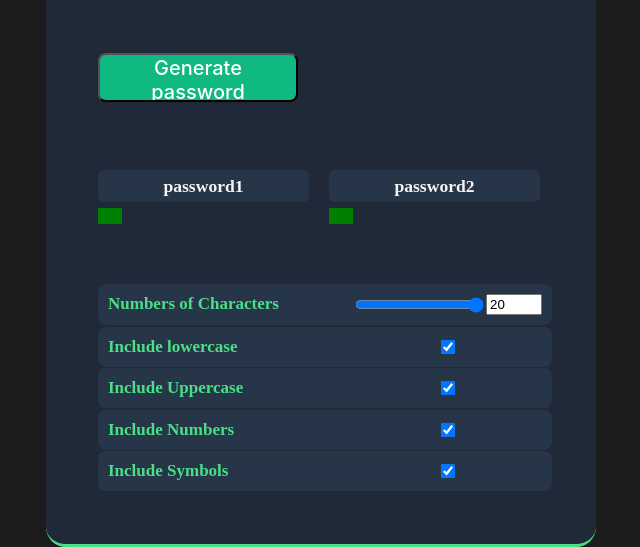
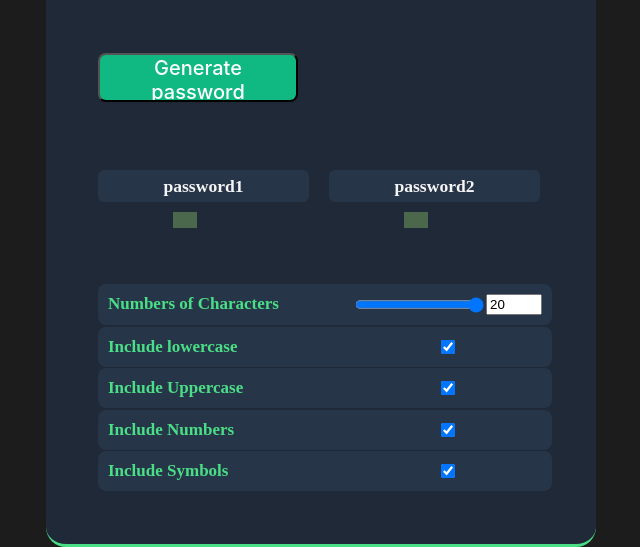
Before and after one commit to Engrfran6/password-generator, a plain HTML site: page index.html in a window 1280 px wide. Shown: the part 320-867 px from the top of the page, without its empty margins (16-656 px from the left). Drawn offline with Linux system fonts and the light colour scheme.

Commit message:
Update index.css

```diff
--- a/index.css
+++ b/index.css
@@ -106,12 +106,14 @@ body{
 
 
 .btn {
+    margin-top: 10px;
+    margin-left: 75px;
 	border: none;
 	color: #fff;
 	cursor: pointer;
 	font-size: 16px;
 	padding: 8px 12px;
-	background-color: green;
+	background-color: rgb(76, 104, 76);
 }
 
 
```
